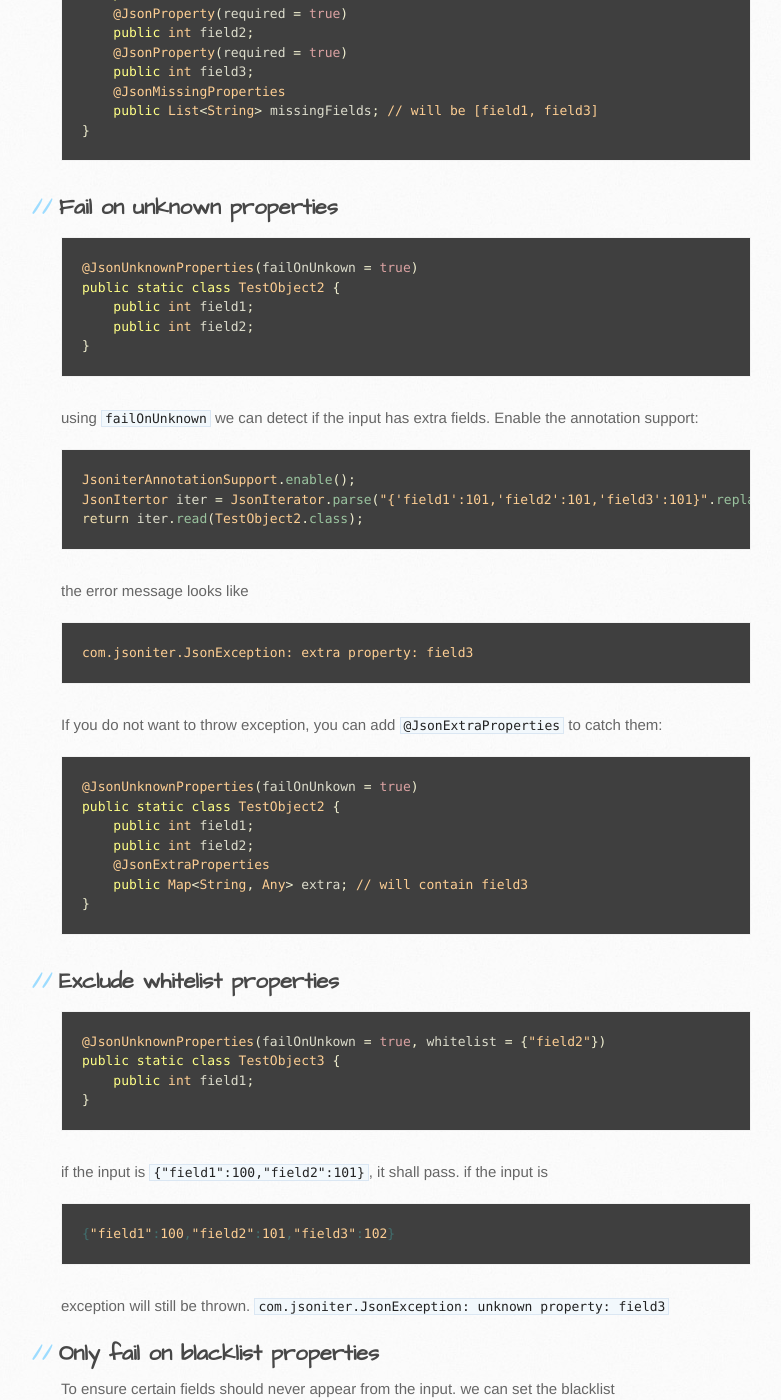
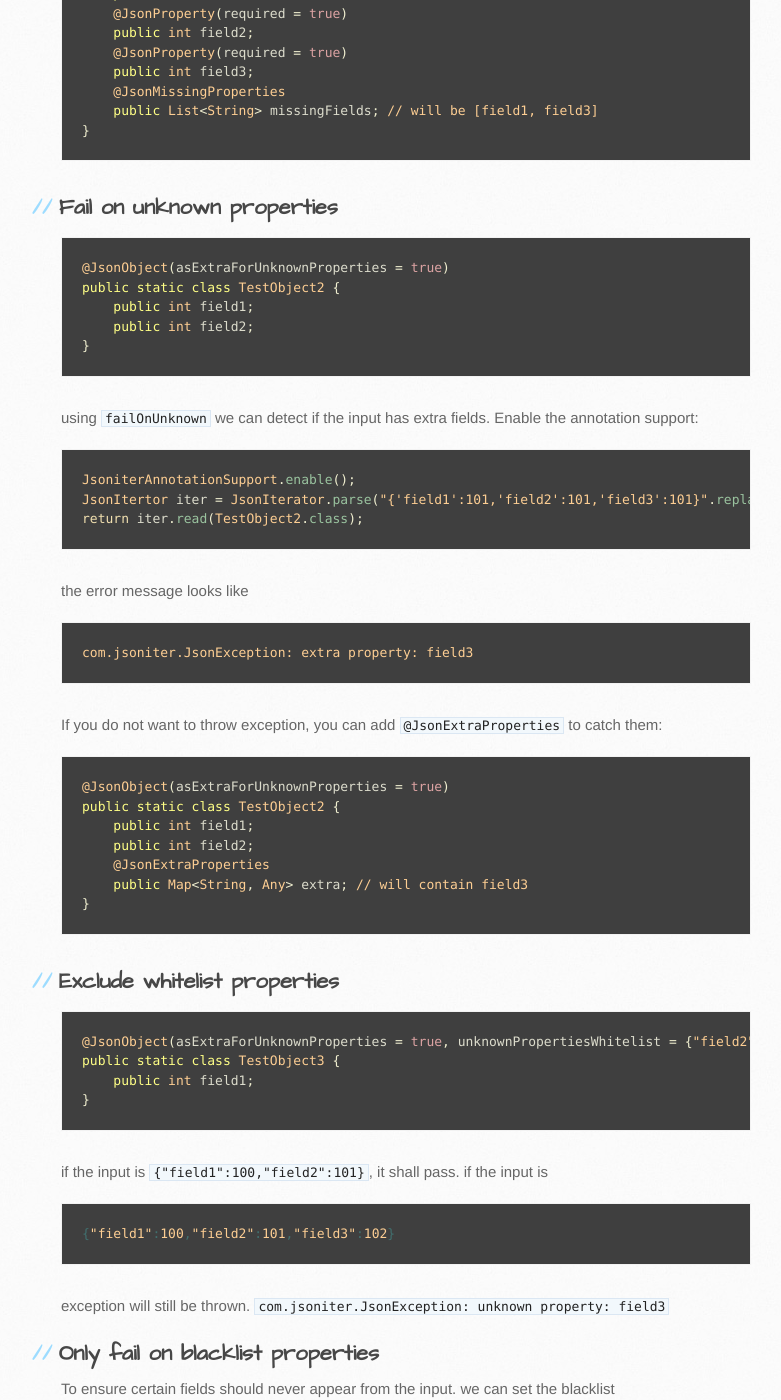
Before and after one commit to json-iterator/json-iterator.github.io, a Jekyll site: the page built from java-features.md, in a window 1280 px wide and 1400 px high, scrolled down 12853 px. Shown: the whole window, without its empty margins (109-890 px from the left). Built offline with Jekyll 4.4.1, drawn with Linux system fonts in a browser that asks for light colours; comment, search, counter and statistics services are not loaded; some of the changed text lies outside the part shown.

Commit message:
Update java-features.md

````diff
--- a/java-features.md
+++ b/java-features.md
@@ -546,7 +546,7 @@ public static class TestObject {
 ## Fail on unknown properties
 
 ```java
-@JsonUnknownProperties(failOnUnkown = true)
+@JsonObject(asExtraForUnknownProperties = true)
 public static class TestObject2 {
     public int field1;
     public int field2;
@@ -570,7 +570,7 @@ com.jsoniter.JsonException: extra property: field3
 If you do not want to throw exception, you can add `@JsonExtraProperties` to catch them:
 
 ```java
-@JsonUnknownProperties(failOnUnkown = true)
+@JsonObject(asExtraForUnknownProperties = true)
 public static class TestObject2 {
     public int field1;
     public int field2;
@@ -582,7 +582,7 @@ public static class TestObject2 {
 ## Exclude whitelist properties
 
 ```java
-@JsonUnknownProperties(failOnUnkown = true, whitelist = {"field2"})
+@JsonObject(asExtraForUnknownProperties = true, unknownPropertiesWhitelist = {"field2"})
 public static class TestObject3 {
     public int field1;
 }
@@ -601,7 +601,7 @@ exception will still be thrown. `com.jsoniter.JsonException: unknown property: f
 To ensure certain fields should never appear from the input. we can set the blacklist
 
 ```java
-@JsonUnknownProperties(blacklist = {"field3"})
+@JsonObject(unknownPropertiesBlacklist = {"field3"})
 public static class TestObject4 {
     public int field1;
 }
````
